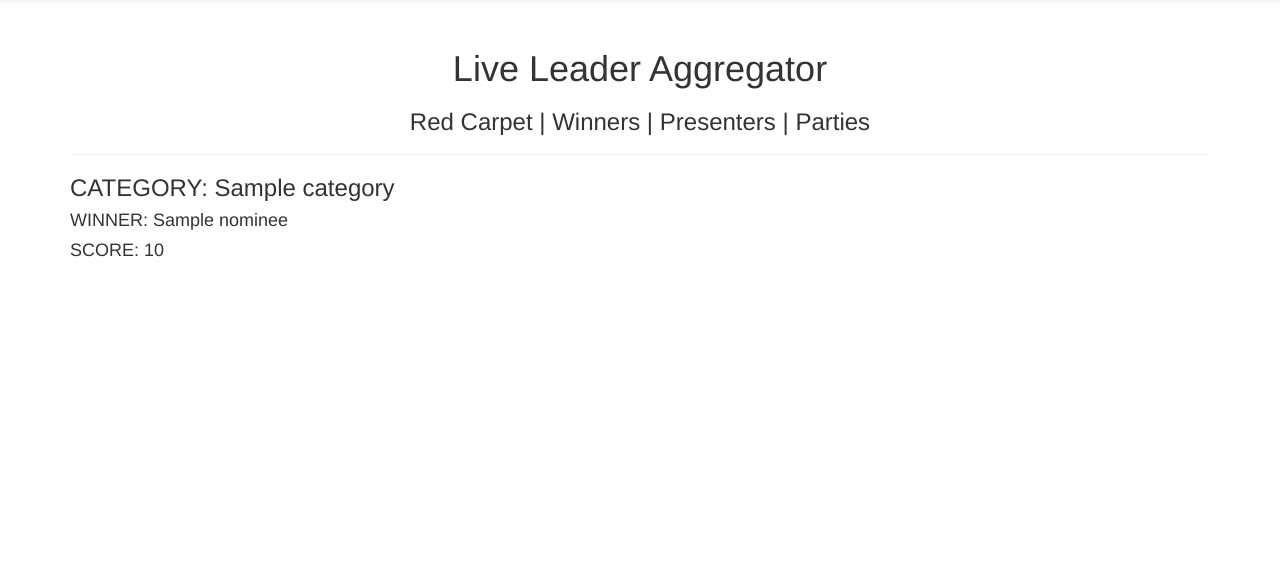
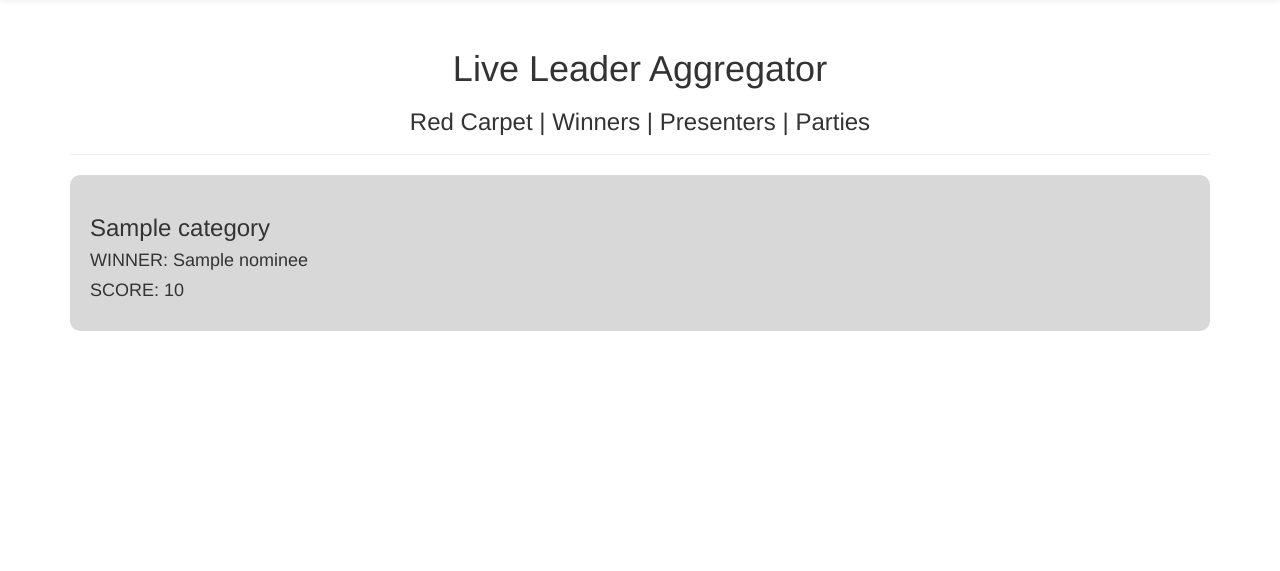
Before and after one commit to blee42/eecs337, a Flask app: template templates/pages/placeholder.home.html in a window 1280 px wide. Shown: the part 51-622 px from the top of the page. Run offline with Flask 2, Linux system fonts and the light colour scheme; the template is opened without the code that fills it: most values are stand-ins (such as "Sample title", 1, 10 or a date in 2020); parts of the project's set-up code (start-up, migrations or seed data) failed here and were passed over; some libraries are stand-ins or nearby versions.

Commit message:
added nonwinners to resulsts dipslay

```diff
--- a/scripts/reader.py
+++ b/scripts/reader.py
@@ -20,7 +20,6 @@ categories = nominee_scraper.main()
 
 def test():
     return "hello world"
-
 
 def main():
     thread = run()
@@ -76,26 +75,17 @@ def parse(tweets='data/goldenglobes2015.json'):
                     if not word == "@" and not word == "@goldenglobes":
                         parties.append(word.lower())
 
-        if count%100000 == 0:
-            print '\rCount: ',count,
-            sys.stdout.flush()
-        count+=1
+        # if count%100000 == 0:
+        #     print '\rCount: ',count,
+        #     sys.stdout.flush()
+        # count+=1
 
         line = f.readline()
 
-        # stop around end of tweets before readline error
-        if count == 1750000:
-            fdist = nltk.FreqDist(parties)
-            nominee_scraper.get_names_from_twitter(fdist.most_common(50))
-            break
     return
 
 def process(nominee):
-    # mentioned = get_mentioned_nominees(tweet)
     relevant = update_relevant_categories(nominee)
-
-    # print "[MENTIONED] ", mentioned
-    # print "[RELEVANT] ", relevant
 
 def get_current_winners():
     for category in categories:
--- a/static/css/main.css
+++ b/static/css/main.css
@@ -34,3 +34,37 @@ a {
  ****************************************************************************/
 
 /* Various other styles end */
+
+.winners-container {
+    background-color: #d8d8d8;
+    margin-bottom: 20px;
+    border-radius: 10px;
+    /*height: 200px;*/
+    /*width: 48%;*/
+    /*display: inline-block;*/
+}
+
+.winners-content {
+    padding: 20px;
+}
+
+.winners-expandable {
+    display: none;
+    background-color: #232323;
+    border-radius: 0 0 10px 10px;
+
+}
+
+.winners-losers {
+    text-align: center;
+    min-width: 200px;
+    margin-left: 20px;
+    display: inline-block;
+    padding: 5px 10px 5px 10px;
+    border-left: 1px #d8d8d8 solid;
+    border-right: 1px #d8d8d8 solid;
+}
+
+.winners-expandable h5 {
+    color: #d8d8d8;
+}
--- a/static/js/script.js
+++ b/static/js/script.js
@@ -1,3 +1,13 @@
 (function() {
-
+    $('.winners-content').click(function(event) {
+        $($(event.target).next()).toggle(200);
+    });
+    $('.winners-content h3').click(function(event) {
+        event.stopPropagation();
+        $($(event.target).parent().next()).toggle(200);
+    });
+    $('.winners-content h4').click(function(event) {
+        event.stopPropagation();
+        $($(event.target).parent().next()).toggle(200);
+    });
 }).call(this);
--- a/templates/pages/placeholder.home.html
+++ b/templates/pages/placeholder.home.html
@@ -4,9 +4,21 @@
 
 <div>
 	{% for category in context %}
-	<h3>CATEGORY: {{ category['category'] }}</h3>
-	<h4>WINNER: {{ category['nominees'][0]['name'] }}</h4>
-	<h4>SCORE: {{ category['nominees'][0]['score'] }}</h4>
+  <div class='winners-container'>
+    <div class='winners-content'>
+    	<h3>{{ category['category'] }}</h3>
+    	<h4>WINNER: {{ category['nominees'][0]['name'] }}</h4>
+    	<h4>SCORE: {{ category['nominees'][0]['score'] }}</h4>
+    </div>
+    <div class='winners-expandable'>
+      {% for nominee in category['nominees'][1:] %}
+        <div class='winners-losers'>
+          <h5> {{ nominee['name']}} </h5>
+          <h5> Score: {{ nominee['score'] }} </h5>
+        </div>
+      {% endfor %}
+    </div>
+  </div>
 	{% endfor %}
 </div>
 
```
